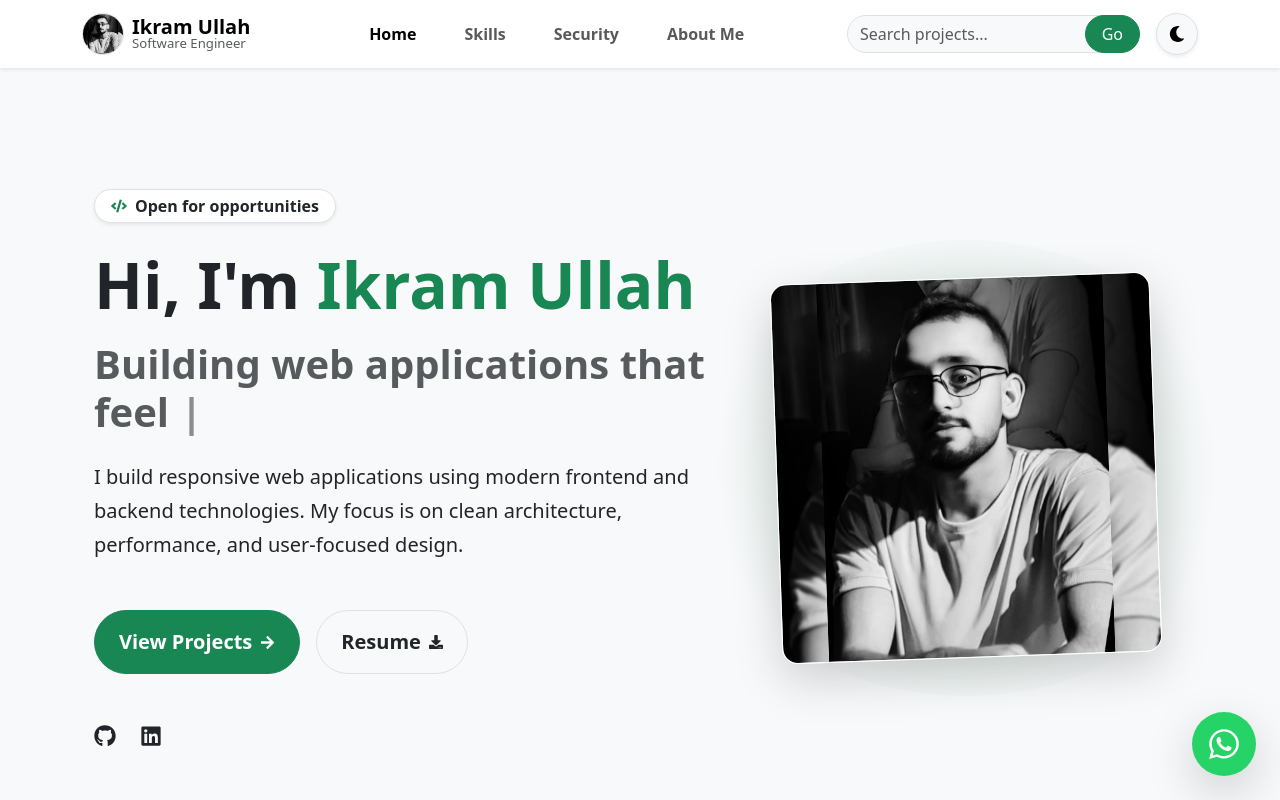
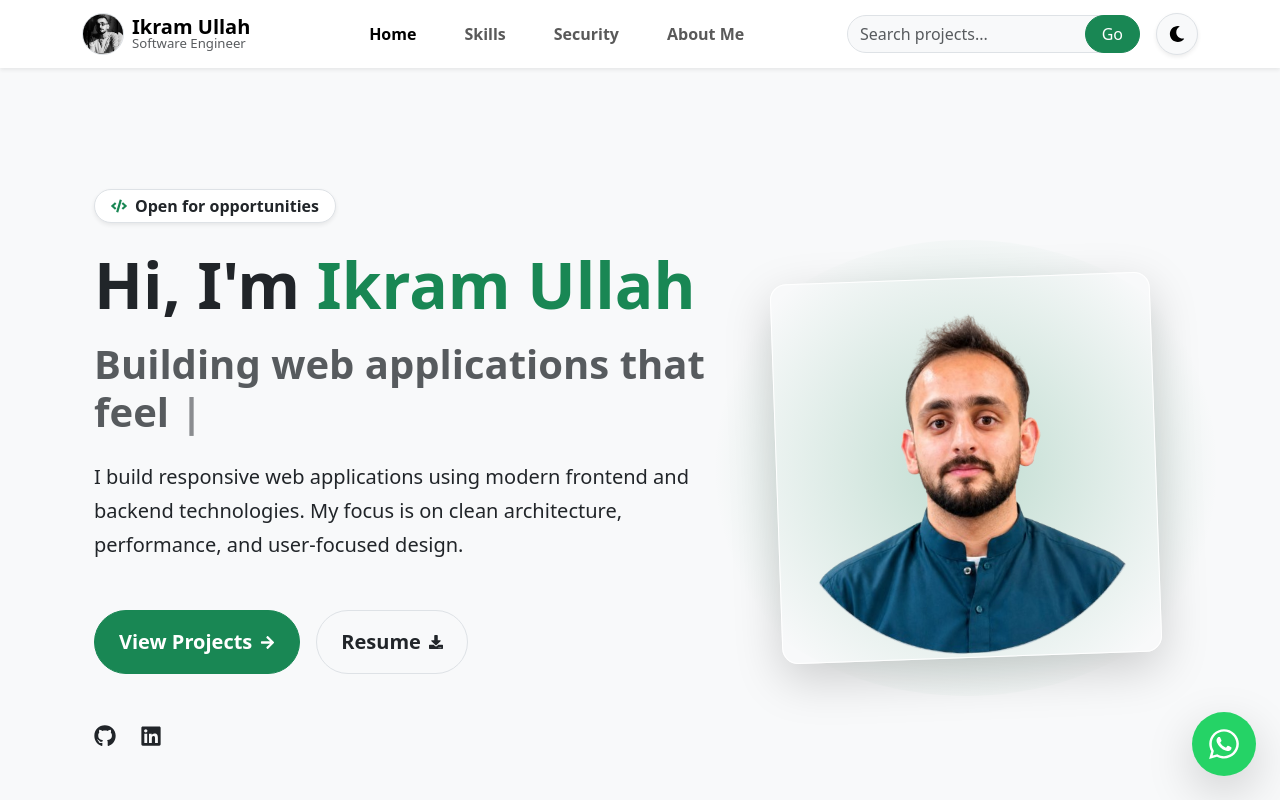
Before and after one commit to ReallIkram/ikramxengr, a React (Vite) app: page / in a window 1280 px wide. Shown: the top 800 px of the page. Built offline with nearby package versions, Linux system fonts and the light colour scheme.

Commit message:
Updateed

```diff
--- a/src/components/Education.jsx
+++ b/src/components/Education.jsx
@@ -64,7 +64,7 @@ function Education() {
                       bg ? "text-white border border-secondary" : "text-dark bg-light border"
                     }`}>
                       <Calendar size={14} className="text-success me-1" />
-                      Sep 2023 — Present
+                      Sep 2023 - Present
                     </span>
 
                   </div>
--- a/src/components/Hero.jsx
+++ b/src/components/Hero.jsx
@@ -3,6 +3,8 @@ import Typewriter from "typewriter-effect";
 import { FaGithub, FaLinkedin, FaArrowRight, FaCode, FaDownload } from "react-icons/fa";
 import { useTheme } from "../Context/ThemeContext";
 import heroImage from "../assets/IkramUllah.jpg";
+import IkramPhoto from '../assets/IkramPhoto.jpeg'
+import IkramO from '../assets/IkramO.png'
 
 function Hero() {
   const { bg } = useTheme() || { bg: false };
@@ -105,7 +107,7 @@ function Hero() {
             />
 
             <img
-              src={heroImage}
+              src={IkramO}
               alt="profile"
               className={`img-fluid rounded-4 shadow-lg border ${
                 bg ? "border-secondary" : "border-white"
```
Also changed, not shown: src/assets/IkramO.png (added), src/assets/IkramPhoto.jpeg (added).
